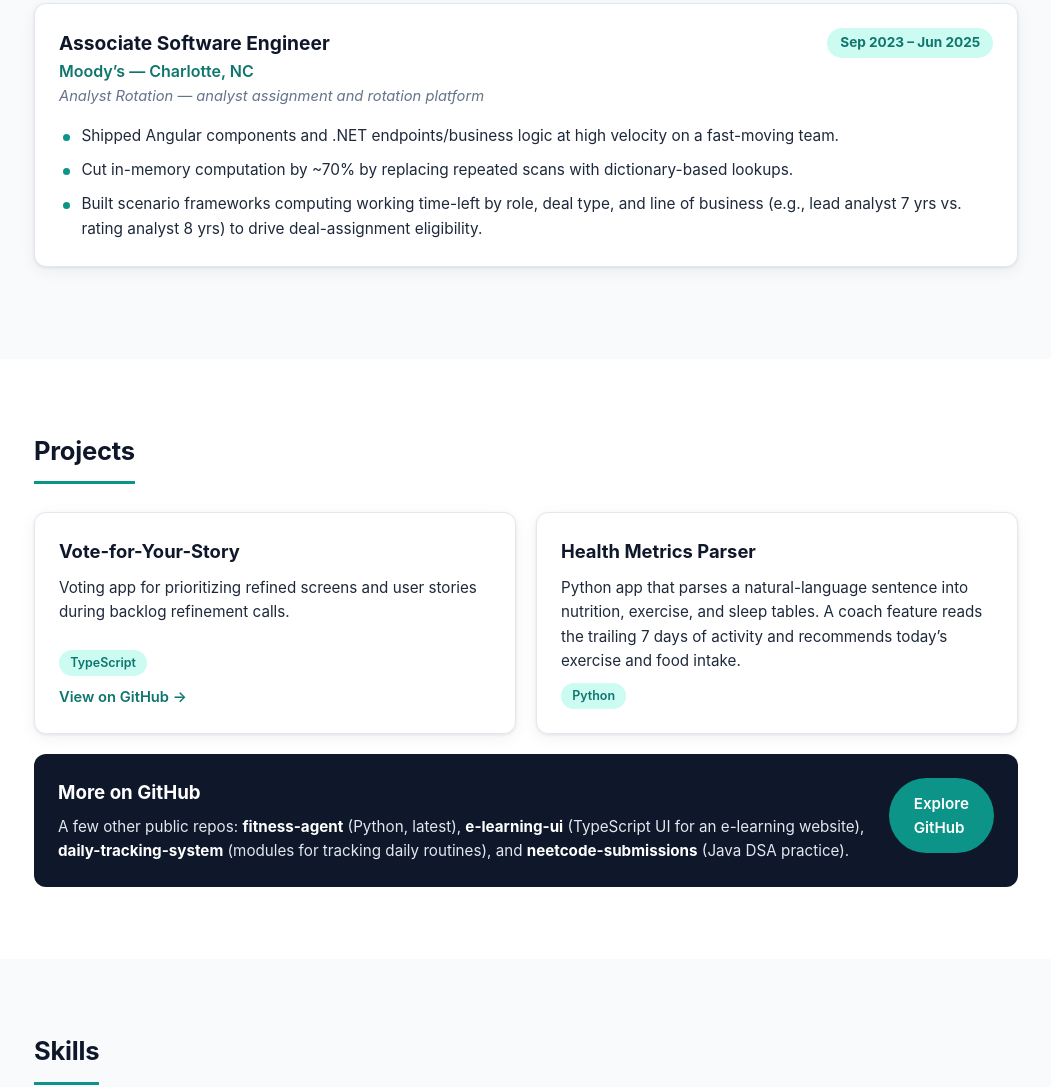
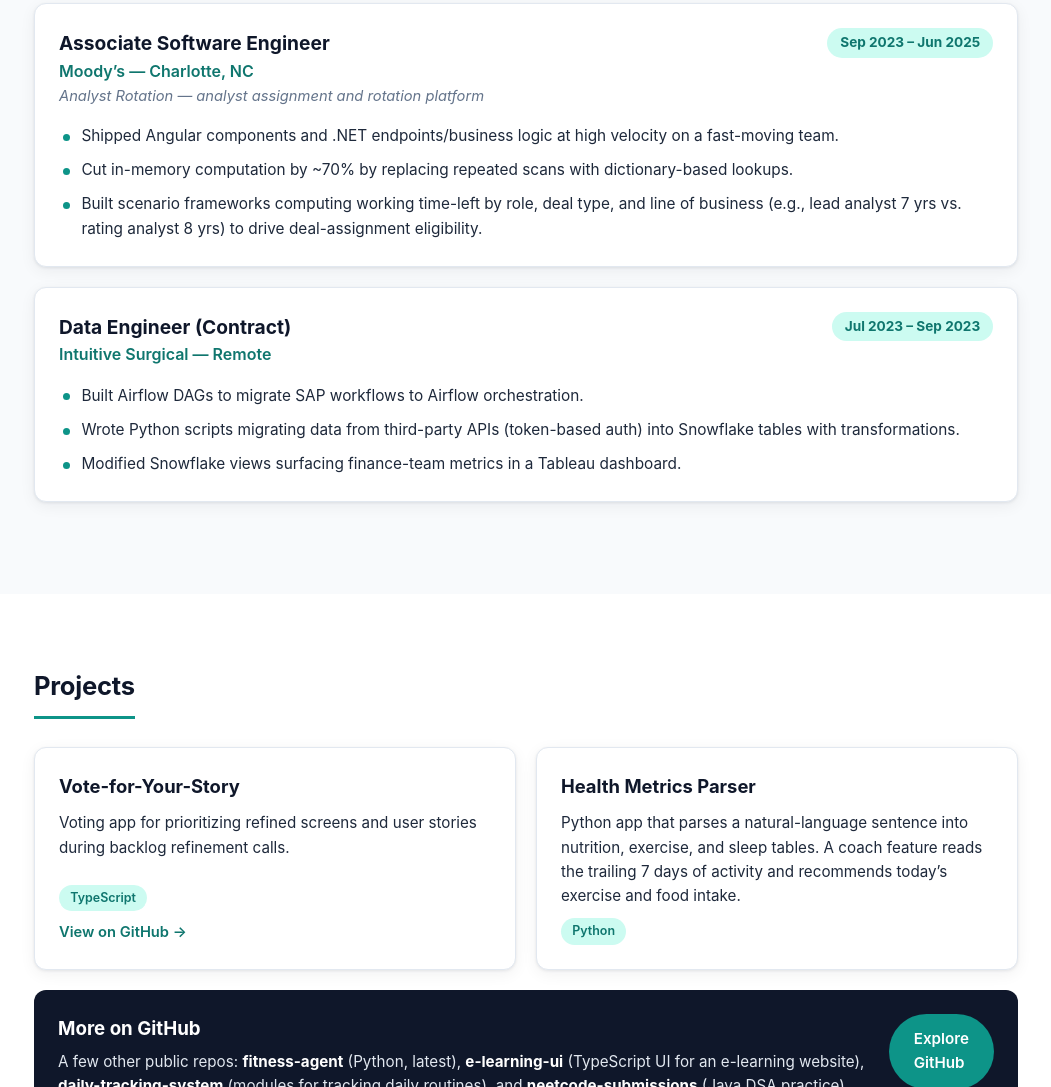
Before and after one commit to govindasb/govindasb.github.io, a plain HTML site: page index.html in a window 1280 px wide. Shown: the part 1636-2723 px from the top of the page, without its empty margins (114-1165 px from the left). Drawn offline with Linux system fonts and the light colour scheme.

Commit message:
Add Intuitive Surgical contract role

```diff
--- a/index.html
+++ b/index.html
@@ -136,6 +136,21 @@
             <li>Built scenario frameworks computing working time-left by role, deal type, and line of business (e.g., lead analyst 7 yrs vs. rating analyst 8 yrs) to drive deal-assignment eligibility.</li>
           </ul>
         </article>
+
+        <article class="job-card">
+          <header class="job-head">
+            <div>
+              <h3>Data Engineer (Contract)</h3>
+              <p class="job-company">Intuitive Surgical &mdash; Remote</p>
+            </div>
+            <p class="job-dates">Jul 2023 &ndash; Sep 2023</p>
+          </header>
+          <ul class="job-bullets">
+            <li>Built Airflow DAGs to migrate SAP workflows to Airflow orchestration.</li>
+            <li>Wrote Python scripts migrating data from third-party APIs (token-based auth) into Snowflake tables with transformations.</li>
+            <li>Modified Snowflake views surfacing finance-team metrics in a Tableau dashboard.</li>
+          </ul>
+        </article>
       </div>
     </section>
 
```
